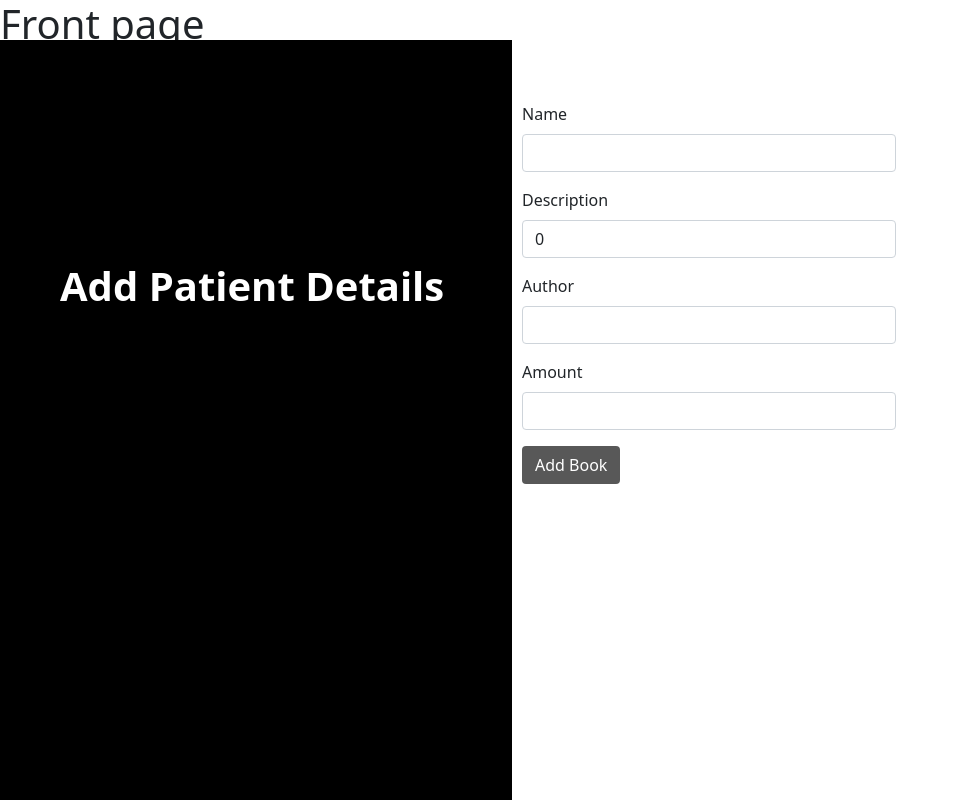
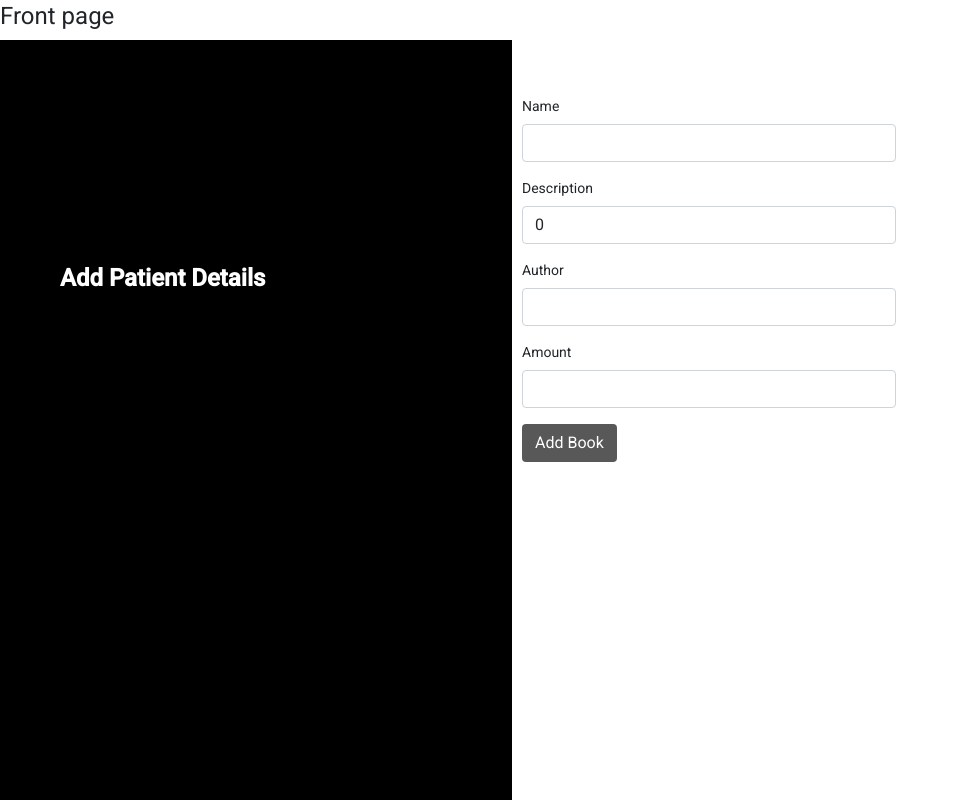
Before and after one commit to peethanilokesh/Angular_StackRootTrainingProject, an Angular app: page /addPatient in a window 1280 px wide. Shown: the whole page, without its empty margins (0-959 px from the left). Built offline with nearby package versions, Linux system fonts and the light colour scheme.

Commit message:
added icons

```diff
--- a/angular.json
+++ b/angular.json
@@ -27,6 +27,7 @@
               "src/assets"
             ],
             "styles": [
+              "./node_modules/@angular/material/prebuilt-themes/indigo-pink.css",
               "node_modules/bootstrap/dist/css/bootstrap.css",
               "src/styles.css"
             ],
@@ -95,6 +96,7 @@
               "src/assets"
             ],
             "styles": [
+              "./node_modules/@angular/material/prebuilt-themes/indigo-pink.css",
               "src/styles.css"
             ],
             "scripts": []
--- a/package.json
+++ b/package.json
@@ -11,10 +11,12 @@
   "private": true,
   "dependencies": {
     "@angular/animations": "~13.2.0",
+    "@angular/cdk": "^13.2.4",
     "@angular/common": "~13.2.0",
     "@angular/compiler": "~13.2.0",
     "@angular/core": "~13.2.0",
     "@angular/forms": "~13.2.0",
+    "@angular/material": "^13.2.4",
     "@angular/platform-browser": "~13.2.0",
     "@angular/platform-browser-dynamic": "~13.2.0",
     "@angular/router": "~13.2.0",
--- a/src/app/Services/patient.services.ts
+++ b/src/app/Services/patient.services.ts
@@ -16,6 +16,10 @@ export class PatientService {
 
     GetPatients(): Observable<IPatient[]>{
         return this.httpClient.get<IPatient[]>(this.baseApiUrl);
+    }
+
+    GetPatientById(id: number): Observable<IPatient>{
+        return this.httpClient.get<IPatient>(this.baseApiUrl);
     }
 
 
@@ -60,7 +64,7 @@ export class PatientService {
 
     idOfPatientToBeDeleted: number = 0;
 
-    PassDataToDeleteComponent(id: number){
+    PassIdToDeleteComponent(id: number){
 
         console.log("in patient services")
         console.log(id);
--- a/src/app/app-routing.module.ts
+++ b/src/app/app-routing.module.ts
@@ -4,6 +4,7 @@ import { AuthenticationComponent } from './Components/authentication/authenticat
 import { HomeComponent } from './Components/home/home.component';
 import { PageNotFoundComponent } from './Components/page-not-found/page-not-found.component';
 import { AddPatientComponent } from './Components/patient/add-patient/add-patient.component';
+import { EditPatientComponent } from './Components/patient/edit-patient/edit-patient.component';
 import { PatientsListComponent } from './Components/patient/patients-list/patients-list.component';
 import { RegisterComponent } from './Components/register/register.component';
 
@@ -15,7 +16,7 @@ const routes: Routes = [
 
   {path: 'patientList', component: PatientsListComponent},
   {path: 'addPatient', component: AddPatientComponent},
-
+  {path: 'editPatient', component: EditPatientComponent},
   {path: '', redirectTo:'/home', pathMatch: 'full'},
 
   {path:'**', component: PageNotFoundComponent}
--- a/src/index.html
+++ b/src/index.html
@@ -6,8 +6,11 @@
   <base href="/">
   <meta name="viewport" content="width=device-width, initial-scale=1">
   <link rel="icon" type="image/x-icon" href="favicon.ico">
+  <link rel="preconnect" href="https://fonts.gstatic.com">
+  <link href="https://fonts.googleapis.com/css2?family=Roboto:wght@300;400;500&display=swap" rel="stylesheet">
+  <link href="https://fonts.googleapis.com/icon?family=Material+Icons" rel="stylesheet">
 </head>
-<body>
+<body class="mat-typography">
   <app-root></app-root>
 </body>
 </html>
--- a/src/styles.css
+++ b/src/styles.css
@@ -1 +1,4 @@
 /* You can add global styles to this file, and also import other style files */
+
+html, body { height: 100%; }
+body { margin: 0; font-family: Roboto, "Helvetica Neue", sans-serif; }
```
Also changed, not shown: src/app/app.module.ts (+6 -2 lines), 1 other file (tests, documents, lock files or other folders).
